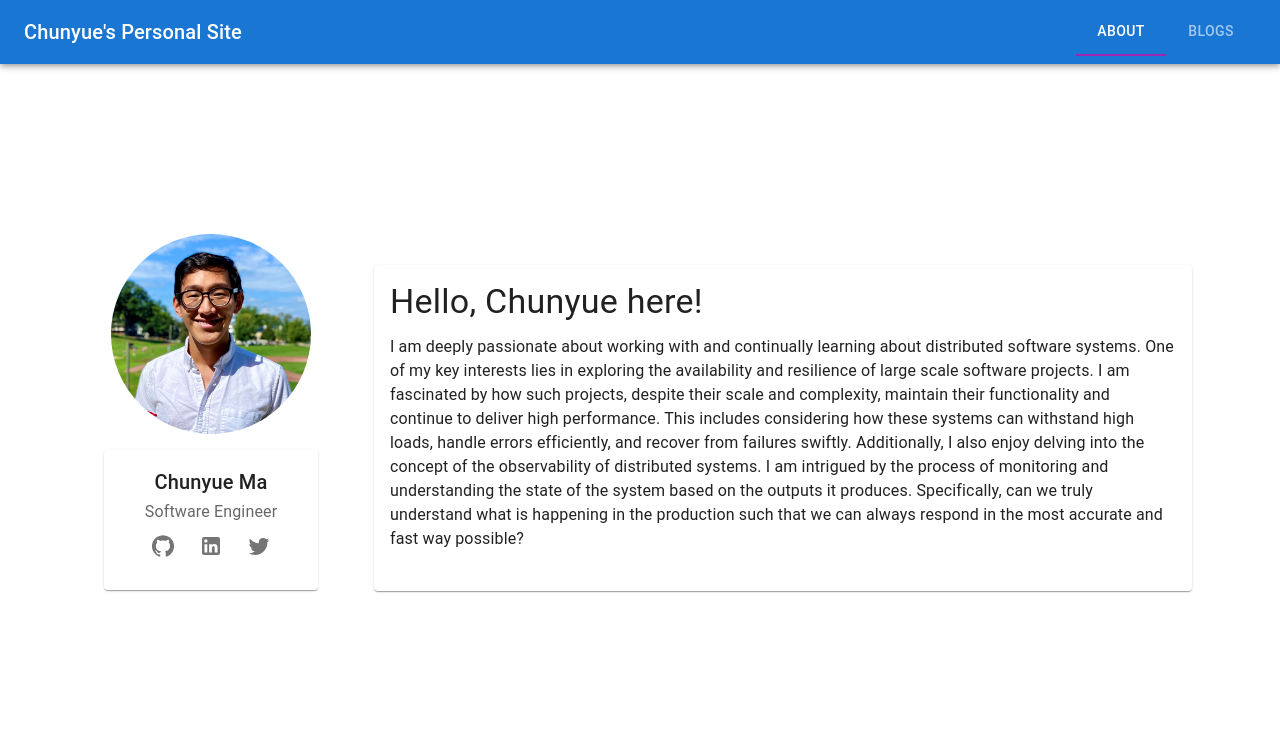
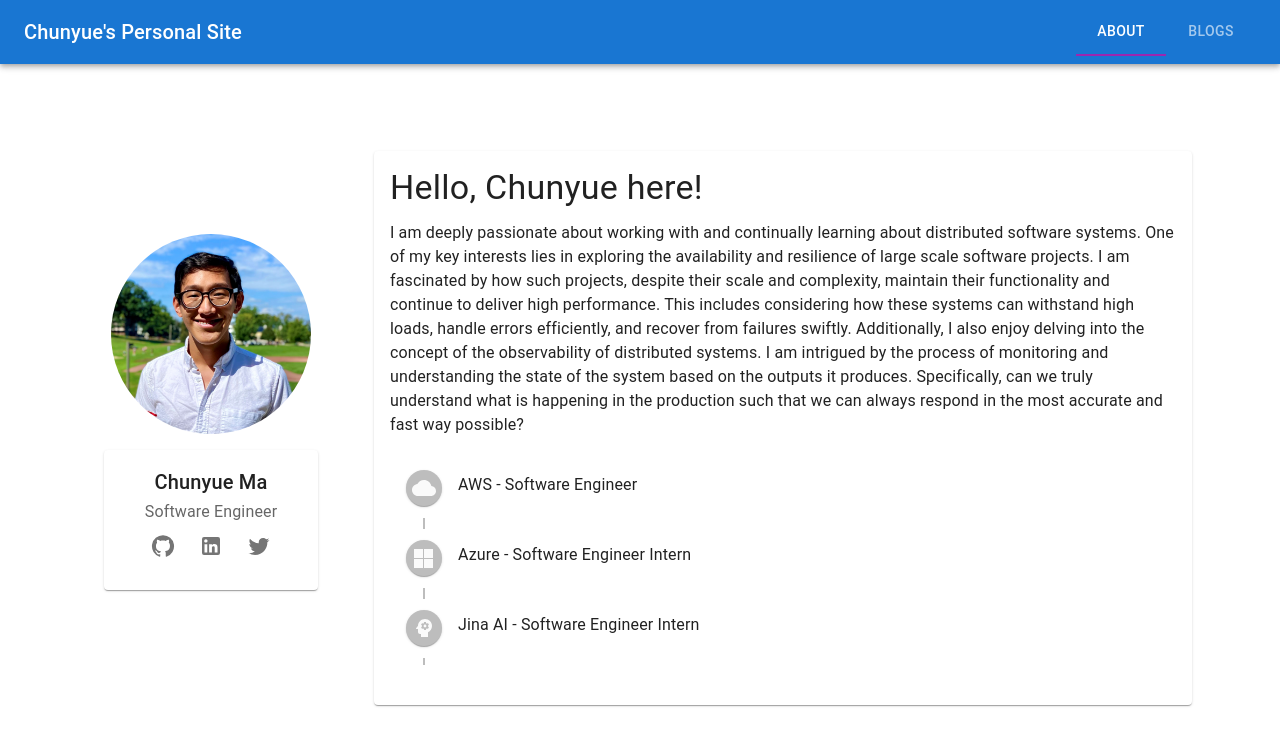
Before and after one commit to chunyuema/chunyuema.github.io, a React (Create React App) app: page /about in a window 1280 px wide. Shown: the top 746 px of the page. Built offline with nearby package versions, Linux system fonts and the light colour scheme; the HTML template or start-up script is replaced by a standard one.

Commit message:
Add EmploymentHistory component to the AboutMe screen

```diff
--- a/package.json
+++ b/package.json
@@ -7,6 +7,7 @@
     "@emotion/react": "^11.13.0",
     "@emotion/styled": "^11.13.0",
     "@mui/icons-material": "^5.16.6",
+    "@mui/lab": "^5.0.0-alpha.173",
     "@mui/material": "^5.16.6",
     "@testing-library/jest-dom": "^5.17.0",
     "@testing-library/react": "^13.4.0",
--- a/src/App.tsx
+++ b/src/App.tsx
@@ -16,7 +16,6 @@ function App() {
             <NameCard
               name="Chunyue Ma"
               title="Software Engineer"
-              email="chunyuema01@gmail.com"
             />
           </div>
         } />
--- /dev/null
+++ b/src/components/EmploymentHistory.tsx
@@ -0,0 +1,65 @@
+import * as React from 'react';
+import Timeline from '@mui/lab/Timeline';
+import TimelineItem, { timelineItemClasses } from '@mui/lab/TimelineItem';
+import TimelineSeparator from '@mui/lab/TimelineSeparator';
+import TimelineConnector from '@mui/lab/TimelineConnector';
+import TimelineContent from '@mui/lab/TimelineContent';
+import TimelineDot from '@mui/lab/TimelineDot';
+import MicrosoftIcon from '@mui/icons-material/Microsoft';
+import Typography from '@mui/material/Typography';
+import CloudIcon from '@mui/icons-material/Cloud';
+import PsychologyIcon from '@mui/icons-material/Psychology';
+
+export default function EmploymentHistory() {
+  return (
+    <Timeline
+      sx={{
+        maxHeight: 200, // Set the maximum height for the timeline
+        overflowY: 'auto', // Enable vertical scrolling
+        [`& .${timelineItemClasses.root}:before`]: {flex: 0, padding: 0},
+      }}
+    >
+      <TimelineItem>
+        <TimelineSeparator>
+          <TimelineDot>
+            <CloudIcon />
+          </TimelineDot>
+          <TimelineConnector />
+        </TimelineSeparator>
+        <TimelineContent sx={{ py: '12px', px: 2 }}>
+          <Typography variant="subtitle1" component="span">
+            AWS - Software Engineer
+          </Typography>
+        </TimelineContent>
+      </TimelineItem>
+
+      <TimelineItem>
+        <TimelineSeparator>
+          <TimelineDot>
+            <MicrosoftIcon />
+          </TimelineDot>
+          <TimelineConnector />
+        </TimelineSeparator>
+        <TimelineContent sx={{ py: '12px', px: 2 }}>
+          <Typography variant="subtitle1" component="span">
+            Azure - Software Engineer Intern
+          </Typography>
+        </TimelineContent>
+      </TimelineItem>
+
+      <TimelineItem>
+        <TimelineSeparator>
+          <TimelineDot>
+            <PsychologyIcon />
+          </TimelineDot>
+          <TimelineConnector />
+        </TimelineSeparator>
+        <TimelineContent sx={{ py: '12px', px: 2 }}>
+          <Typography variant="subtitle1" component="span">
+            Jina AI - Software Engineer Intern
+          </Typography>
+        </TimelineContent>
+      </TimelineItem>
+    </Timeline>
+  );
+}
--- a/src/components/NameCard.tsx
+++ b/src/components/NameCard.tsx
@@ -4,11 +4,11 @@ import { styled } from '@mui/material/styles';
 import GitHubIcon from '@mui/icons-material/GitHub';
 import LinkedInIcon from '@mui/icons-material/LinkedIn';
 import TwitterIcon from '@mui/icons-material/Twitter'; // Example additional icon
+import EmploymentHistory from './EmploymentHistory';
 
 interface NameCardProps {
   name: string;
   title: string;
-  email: string;
 }
 
 const StyledCard = styled(Card)({
@@ -16,10 +16,10 @@ const StyledCard = styled(Card)({
   margin: '1rem',
 });
 
-const NameCard: React.FC<NameCardProps> = ({ name, title, email }) => {
+const NameCard: React.FC<NameCardProps> = ({ name, title }) => {
   return (
     <StyledCard>
-      <CardContent>
+      <CardContent style={{ maxHeight: 200, overflowY: 'auto' }}>
         <Grid container direction="column" alignItems="center">
           <Grid item>
             <Typography variant="h6" align="center">
--- a/src/components/screen/AboutMe.tsx
+++ b/src/components/screen/AboutMe.tsx
@@ -3,6 +3,7 @@ import { Container, Typography, Card, CardContent, Avatar, Grid } from '@mui/mat
 import { styled } from '@mui/material/styles';
 import profilePicture from "../../assets/chunyuema.png"
 import NameCard from '../NameCard';
+import EmploymentHistory from '../EmploymentHistory';
 
 const StyledContainer = styled(Container)({
     height: '85vh', // 80% height of the viewport
@@ -11,6 +12,8 @@ const StyledContainer = styled(Container)({
     justifyContent: 'center', // Center items vertically
     alignItems: 'center', // Center items horizontally
     padding: '0rem',
+    overflowY: 'auto',
+    maxHeight: 800
 });
 
 const StyledAvatar = styled(Avatar)({
@@ -32,10 +35,7 @@ const AboutMe: React.FC = () => {
             alt="Chunyue Ma"
             src={profilePicture} // Update with your image path
           />
-          <NameCard
-            name="Chunyue Ma"
-            title="Software Engineer"
-            email="chunyue.ma@example.com" />
+          <NameCard name="Chunyue Ma" title="Software Engineer"/>
         </Grid>
         <Grid item xs={12} sm={6} md={9}>
           <StyledCard>
@@ -58,8 +58,10 @@ const AboutMe: React.FC = () => {
                 is happening in the production such that we can always respond in the
                 most accurate and fast way possible?
               </Typography>
+              <EmploymentHistory />
             </CardContent>
           </StyledCard>
+
         </Grid>
       </Grid>
     </StyledContainer>
```
Also changed, not shown: 1 other file (tests, documents, lock files or other folders).
